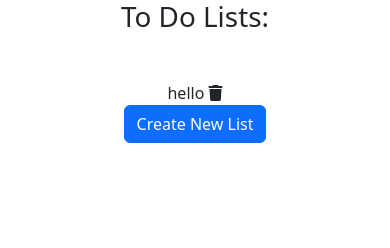
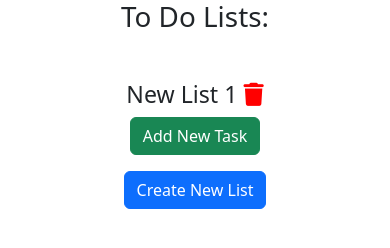
Before and after one commit to ianjones834/to-do, a website: page index.html in a window 390 px wide. Both pictures are taken after a click on the element "Create New List". Drawn offline with nearby package versions, Linux system fonts and the light colour scheme.

Commit message:
continuing the rewrite

```diff
--- a/index.html
+++ b/index.html
@@ -7,13 +7,14 @@
     <script src="https://cdn.jsdelivr.net/npm/bootstrap@5.3.3/dist/js/bootstrap.bundle.min.js" integrity="sha384-YvpcrYf0tY3lHB60NNkmXc5s9fDVZLESaAA55NDzOxhy9GkcIdslK1eN7N6jIeHz" crossorigin="anonymous"></script>
     <script src="https://kit.fontawesome.com/7d5a1b1b0d.js" crossorigin="anonymous"></script>
 
+    <script src="./js/addNewTaskToList.js"></script>
     <script src="./js/createNewList.js"></script>
   </head>
   <body>
     <div class="h1 text-center">To Do Lists:</div>
     <div id="main">
       <div id="listspace" class="row m-5">
-        <div class="col-md-4 text-center">
+        <div class="col-md-4 text-center align-bottom">
           <span id="newlistbutton" class="btn btn-primary">
             Create New List
           </span>
--- /dev/null
+++ b/js/addNewTaskToList.js
@@ -0,0 +1,15 @@
+let cur_task_counts =1;
+
+const task = (num) => {
+  return `
+    <div>
+      <span>New Task ${num}</span>
+      <span style="color:red"><i class="fa-solid fa-trash"></i></span>
+    </div>
+  `
+}
+
+function addNewTaskToList(list) {
+  console.log($(`${list} > #tasklist`))
+  $(`${list} #tasklist`).append(task(cur_task_counts++));
+}
--- a/js/createNewList.js
+++ b/js/createNewList.js
@@ -1,10 +1,27 @@
-const list = `
-  <div id="list" class="col-md-4 text-center">
-        <span class="col-2">hello</span>
-        <span class="col-2 trash"><i class="fa-solid fa-trash"></i></span>
+let cur_count = 1;
+
+const list = (list_name, num) => {
+  return `
+  <div id="list${num}" class="col-md-4 text-center mb-3">
+    <div class="h3">
+      <span>${list_name}</span>
+      <span style="color:red"><i class="fa-solid fa-trash"></i></span>
+    </div>
+    <div id="tasklist">
+
+    </div>
+    <span id="addtask" class="btn btn-success">Add New Task</span>
   </div>
+
+  <script>
+    $("#list${num} #addtask").click(() => {
+      console.log("listening");
+      addNewTaskToList("#list${num}");
+    });
+  </script>
   `;
+}
 
 function createNewList() {
-  $('#listspace').prepend(list);
+  $('#newlistbutton').parent().before(list(`New List ${cur_count}`, cur_count++));
 }
```
